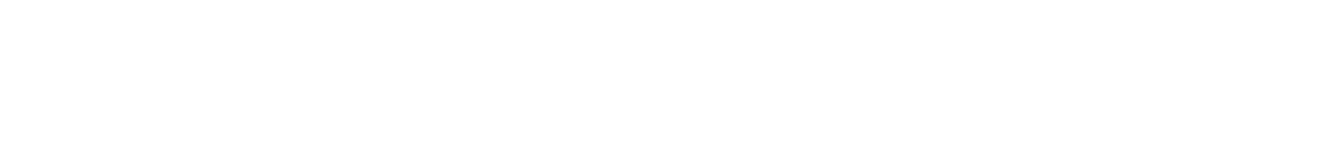
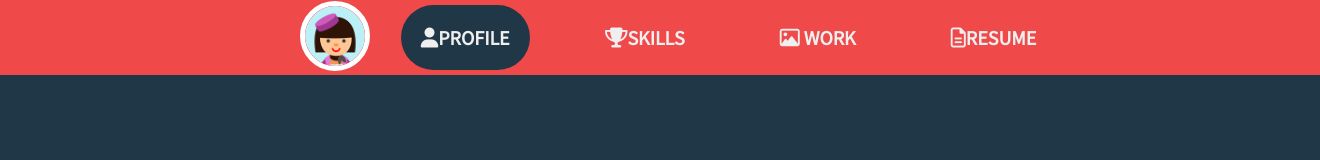
Before and after one commit to JosefaHerrera/portafolio-bem, a plain HTML site: page index.html in a window 1280 px wide. Shown: the whole page, 1320 px wide, since content can reach past the window. Drawn offline with Linux system fonts and the light colour scheme; a web font is replaced by a local one.

Commit message:
navbar listo

```diff
--- a/index.html
+++ b/index.html
@@ -7,9 +7,19 @@
 	<title>Portafolio-bem</title>
 	<!-- Link archivo css-->
 	<link rel="stylesheet" type="text/css" href="css/main.css">
+		<!--ICONOS-->
+	<script src="https://use.fontawesome.com/1625bb79ec.js"></script>
 
 </head>
 <body>
-
+		<header>
+		<ul class="a-menu">
+				<li class="a-menu__item"><a class="a-menu__item__link" href="#"><img class="img-user img-circle" src="img/user.png" alt=""></a></li>
+				<li class="a-menu__item"><a class=" btn btn-menu a-menu__item__link" href="#"><i class="fa fa-user" aria-hidden="true"></i>PROFILE</a></li>
+				<li class="a-menu__item"><a class="a-menu__item__link" href="#"><i class="fa fa-trophy" aria-hidden="true"></i>SKILLS</a></li>
+				<li class="a-menu__item"><a class="a-menu__item__link" href="#"><i class="fa fa-picture-o" aria-hidden="true"></i> WORK</a></li>
+				<li class="a-menu__item"><a class="a-menu__item__link" href="#"><i class="fa fa-file-text-o" aria-hidden="true"></i>RESUME</a></li>
+		</ul>
+	</header>
 </body>
 </html>
--- /dev/null
+++ b/sass/_base.scss
@@ -0,0 +1,6 @@
+body{
+	padding: 0;
+	margin: 0;
+	overflow-x: hidden;
+	background-color: $azul;
+}
--- /dev/null
+++ b/sass/_style.scss
@@ -0,0 +1,49 @@
+//estilos de BEM
+//MENU
+.a-menu{
+	display: inline-block;
+	text-align: center!important;
+	padding: 20px;
+	width: 100%;
+	background-color: $rojo;
+	font-family: $font-text-navbar;
+	margin:0;
+
+}
+.a-menu__item{
+	display: inline-block;
+	font-size: 20px;
+	font-weight: 700;
+	padding: 5px;
+	color: $blanco;
+	padding-left: 47px;
+
+}
+.a-menu__item__link{
+	color:$blanco;
+	text-decoration: none;
+	padding: 20px;
+	&:hover{
+		color:$hover;
+		text-decoration: none;
+		padding: 20px;
+	}
+}
+
+.img-user{
+	width: 60px;
+	height: 60px;
+	position: absolute;
+	top:1px;
+	left:300px;
+	border: 5px solid white;
+	border-radius: 50%;
+}
+
+.btn{
+    border-radius: 50px;
+}
+
+.btn-menu{
+	background-color: $azul;
+}
--- /dev/null
+++ b/sass/_variables.scss
@@ -0,0 +1,14 @@
+$verde: #39d084;
+$rojo: #f04949;
+$azul: #203748;
+$blanco:#efefef;
+$hover:#39d084;
+$font-text-navbar:'Source Sans Pro', sans-serif;
+$text-body:'Khula', sans-serif;
+
+/*iconos font-awesome*/
+//<i class="fa fa-paper-plane" aria-hidden="true"></i> avion de papel
+//<i class="fa fa-picture-o" aria-hidden="true"></i> imagen
+//<i class="fa fa-file-text-o" aria-hidden="true"></i> papel
+//<i class="fa fa-user" aria-hidden="true"></i> user
+//<i class="fa fa-trophy" aria-hidden="true"></i> trofeo
--- a/sass/main.scss
+++ b/sass/main.scss
@@ -1,4 +1,5 @@
-@import url('https://fonts.googleapis.com/css?family=PT+Serif:400,700');
+@import url('https://fonts.googleapis.com/css?family=Source+Sans+Pro');
+@import url('https://fonts.googleapis.com/css?family=Khula');
 @import '_variables.scss';
 @import '_style.scss';
 @import '_base.scss';
```
Also changed, not shown: css/main.css, img/Sin título-1.png (added), img/dribbble.png (added), img/facebook.png (added), img/pinterest.png (added), img/twitter-icon.png (added), img/user.png (added), 4 other files.
